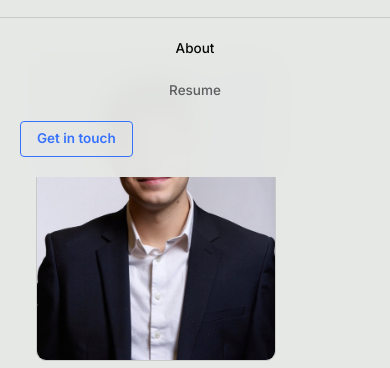
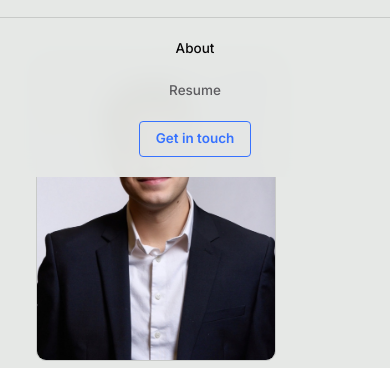
Before and after one commit to dillon-mcconnell/dillon-mcconnell.github.io, a plain HTML site: page about.html in a window 390 px wide. Both pictures are taken after a click on the button "Toggle menu". Shown: the part 59-427 px from the top of the page. Drawn offline with Linux system fonts and the light colour scheme.

Commit message:
another hamburger menu fix...

```diff
--- a/about.html
+++ b/about.html
@@ -122,7 +122,7 @@
       padding: 20px;
       gap: 20px;
     }
-    .nav-links.open .nav-cta { align-self: flex-start; }
+    .nav-links.open .nav-cta { align-self: center; }
     .nav-burger.open span:nth-child(1) { transform: translateY(7px) rotate(45deg); }
     .nav-burger.open span:nth-child(2) { opacity: 0; }
     .nav-burger.open span:nth-child(3) { transform: translateY(-7px) rotate(-45deg); }
```
Also changed, not shown: contact.html (+1 -1 lines), index.html (+1 -1 lines), projects/fund-exposure-project.html (+1 -1 lines), projects/project-template.html (+1 -1 lines), resume.html (+1 -1 lines).
